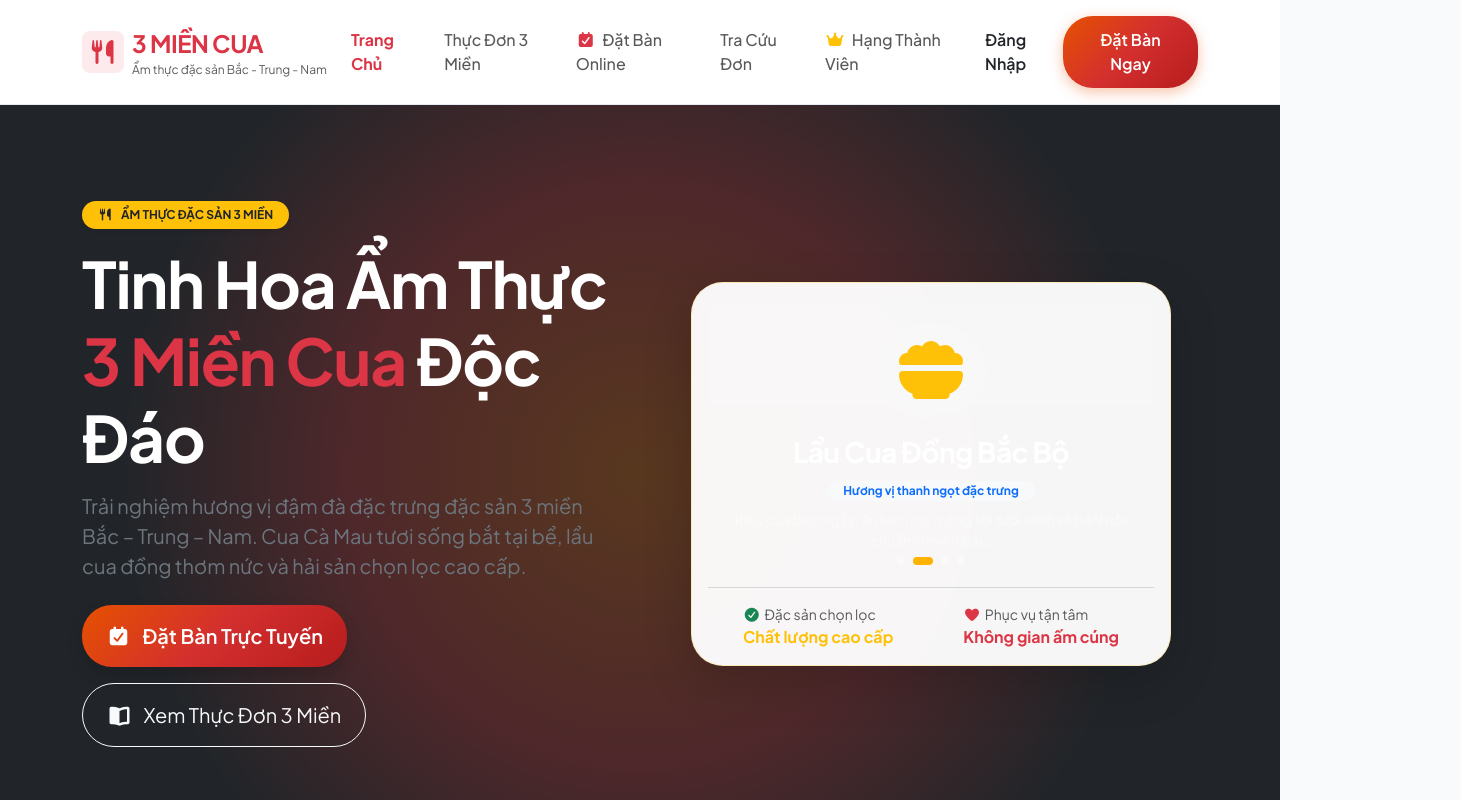
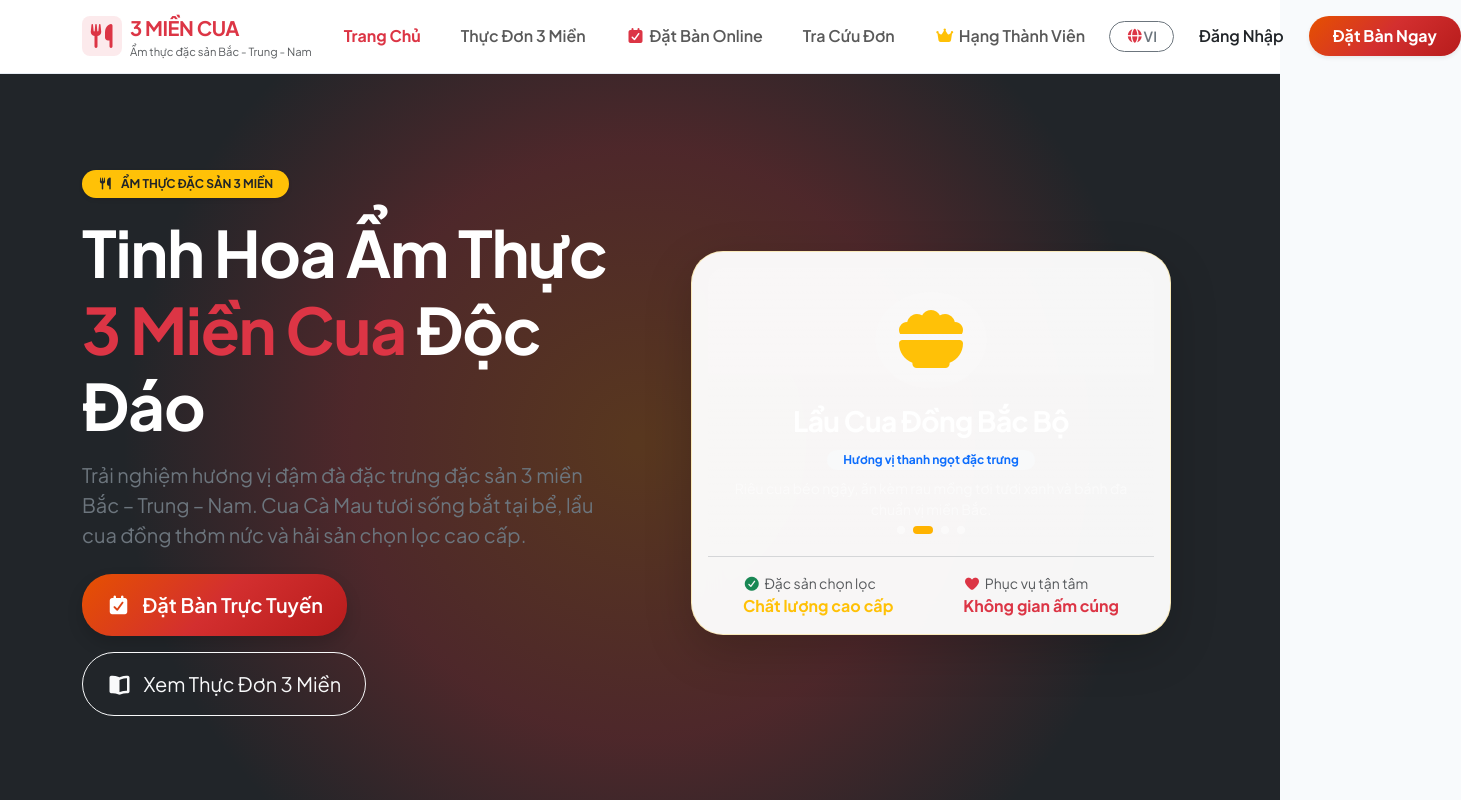
Before and after one commit to DuyPhamziz/3mienres, a Vue app in the folder frontend/: page / in a window 1280 px wide. Shown: the top 800 px of the page, 1461 px wide, since content can reach past the window. Built offline with nearby package versions, Linux system fonts and the light colour scheme.

Commit message:
fix(navbar-layout): enforce text-nowrap and exact single horizontal line alignment across all navigation links, buttons, and brand logo

```diff
--- a/frontend/src/components/Navbar.vue
+++ b/frontend/src/components/Navbar.vue
@@ -1,13 +1,14 @@
 <template>
-  <nav class="navbar navbar-expand-lg glass-nav sticky-top py-3">
-    <div class="container">
-      <router-link to="/" class="navbar-brand d-flex align-items-center gap-2">
-        <div class="p-2 bg-danger bg-opacity-10 rounded-3 text-danger d-flex align-items-center justify-content-center" style="width: 42px; height: 42px;">
+  <nav class="navbar navbar-expand-xl glass-nav sticky-top py-2">
+    <div class="container-fluid container-xl">
+      <!-- Logo Brand -->
+      <router-link to="/" class="navbar-brand d-flex align-items-center gap-2 me-3">
+        <div class="p-2 bg-danger bg-opacity-10 rounded-3 text-danger d-flex align-items-center justify-content-center" style="width: 40px; height: 40px;">
           <i class="fa-solid fa-utensils fs-4"></i>
         </div>
-        <div>
-          <span class="fw-bold fs-4 brand-font text-danger d-block leading-none">3 MIỀN CUA</span>
-          <small class="text-muted fs-7 d-block leading-none fw-normal" style="font-size: 0.75rem;">Ẩm thực đặc sản Bắc - Trung - Nam</small>
+        <div class="leading-none">
+          <span class="fw-bold fs-5 brand-font text-danger d-block text-nowrap">3 MIỀN CUA</span>
+          <small class="text-muted fs-8 d-block text-nowrap fw-normal" style="font-size: 0.7rem;">Ẩm thực đặc sản Bắc - Trung - Nam</small>
         </div>
       </router-link>
 
@@ -21,48 +22,51 @@
       </button>
 
       <div class="collapse navbar-collapse" id="navbarMain">
-        <ul class="navbar-nav mx-auto mb-2 mb-lg-0 gap-lg-3 fw-medium">
+        <!-- Main Navigation Links (Single Line, Text-Nowrap) -->
+        <ul class="navbar-nav mx-auto mb-2 mb-xl-0 gap-xl-2 align-items-center fw-semibold fs-7">
           <li class="nav-item">
-            <router-link to="/" class="nav-link" active-class="active text-danger fw-bold">Trang Chủ</router-link>
+            <router-link to="/" class="nav-link px-3 text-nowrap" active-class="active text-danger fw-bold">Trang Chủ</router-link>
           </li>
           <li class="nav-item">
-            <router-link to="/thuc-don" class="nav-link" active-class="active text-danger fw-bold">Thực Đơn 3 Miền</router-link>
+            <router-link to="/thuc-don" class="nav-link px-3 text-nowrap" active-class="active text-danger fw-bold">Thực Đơn 3 Miền</router-link>
           </li>
           <li class="nav-item">
-            <router-link to="/dat-ban" class="nav-link" active-class="active text-danger fw-bold">
+            <router-link to="/dat-ban" class="nav-link px-3 text-nowrap" active-class="active text-danger fw-bold">
               <i class="fa-solid fa-calendar-check me-1 text-danger"></i> Đặt Bàn Online
             </router-link>
           </li>
           <li class="nav-item">
-            <router-link to="/tra-cuu" class="nav-link" active-class="active text-danger fw-bold">Tra Cứu Đơn</router-link>
+            <router-link to="/tra-cuu" class="nav-link px-3 text-nowrap" active-class="active text-danger fw-bold">Tra Cứu Đơn</router-link>
           </li>
           <li class="nav-item">
-            <router-link to="/hang-thanh-vien" class="nav-link" active-class="active text-danger fw-bold">
+            <router-link to="/hang-thanh-vien" class="nav-link px-3 text-nowrap" active-class="active text-danger fw-bold">
               <i class="fa-solid fa-crown me-1 text-warning"></i> Hạng Thành Viên
             </router-link>
           </li>
         </ul>
 
-        <div class="d-flex align-items-center gap-2">
+        <!-- Right Side Action Buttons -->
+        <div class="d-flex align-items-center gap-2 ms-xl-2 mt-2 mt-xl-0">
+          <!-- Nút Ngôn ngữ VI -->
+          <div class="btn btn-outline-secondary btn-sm rounded-pill px-3 py-1.5 fs-7 d-flex align-items-center gap-1.5 text-nowrap">
+            <i class="fa-solid fa-globe text-danger"></i>
+            <span class="fw-semibold">VI</span>
+          </div>
+
           <!-- Nếu đã đăng nhập -->
           <div v-if="authStore.isAuthenticated" class="dropdown">
             <button
-              class="btn btn-outline-secondary dropdown-toggle rounded-pill px-3 py-2 d-flex align-items-center gap-2"
+              class="btn btn-outline-secondary dropdown-toggle rounded-pill px-3 py-1.5 fs-7 d-flex align-items-center gap-2 text-nowrap"
               type="button"
               data-bs-toggle="dropdown"
             >
-              <i class="fa-solid fa-circle-user fs-5 text-danger"></i>
-              <span class="fw-semibold fs-7">{{ authStore.user?.name }}</span>
+              <i class="fa-solid fa-circle-user fs-6 text-danger"></i>
+              <span class="fw-semibold">{{ authStore.user?.name }}</span>
             </button>
             <ul class="dropdown-menu dropdown-menu-end shadow border-0 rounded-4 p-2 mt-2">
               <li v-if="authStore.isStaff">
                 <router-link to="/admin" class="dropdown-item rounded-3 py-2 fw-medium text-danger">
                   <i class="fa-solid fa-chart-line me-2"></i> Trang Quản Lý POS
-                </router-link>
-              </li>
-              <li>
-                <router-link to="/ho-so" class="dropdown-item rounded-3 py-2 fw-medium">
-                  <i class="fa-solid fa-id-card me-2 text-danger"></i> Hồ Sơ Cá Nhân
                 </router-link>
               </li>
               <li>
@@ -81,13 +85,14 @@
 
           <!-- Nếu chưa đăng nhập -->
           <template v-else>
-            <router-link to="/login" class="btn btn-link text-decoration-none text-dark fw-semibold px-3">
+            <router-link to="/login" class="btn btn-link text-decoration-none text-dark fw-semibold px-3 text-nowrap fs-7">
               Đăng Nhập
             </router-link>
-            <router-link to="/dat-ban" class="btn btn-primary-crab">
-              Đặt Bàn Ngay
-            </router-link>
           </template>
+
+          <router-link to="/dat-ban" class="btn btn-primary-crab px-4 py-2 text-nowrap fs-7 fw-bold shadow-sm">
+            Đặt Bàn Ngay
+          </router-link>
         </div>
       </div>
     </div>
@@ -106,3 +111,11 @@ const handleLogout = () => {
   router.push("/");
 };
 </script>
+
+<style scoped>
+.navbar-nav .nav-link {
+  white-space: nowrap !important;
+  display: inline-flex;
+  align-items: center;
+}
+</style>
```
